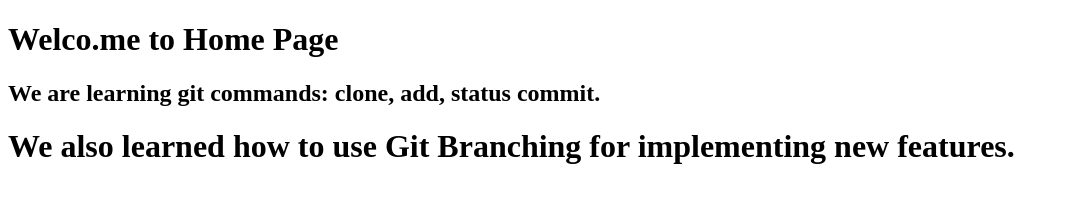
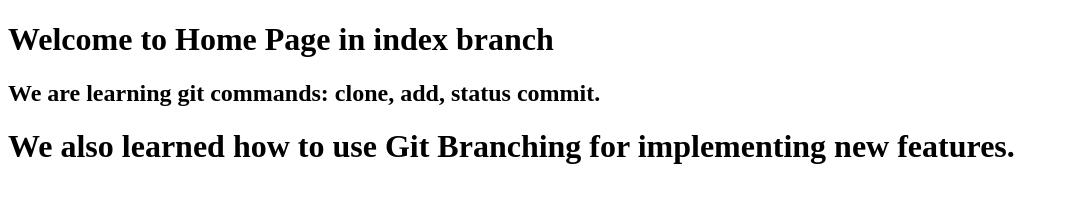
Before and after one commit to Chandan6005/ParvaM-CEC-GenAI-Workshop, a plain HTML site: page index.html in a window 1280 px wide. Shown: the whole page, without its empty margins (0-1069 px from the left). Drawn offline with Linux system fonts and the light colour scheme.

Commit message:
Changed the title in index branch with a commit

```diff
--- a/index.html
+++ b/index.html
@@ -6,7 +6,8 @@
     <title>Document</title>
 </head>
 <body>
-    <h1>Welco.me to Home Page</h1>
+    <!-- Message has been changed in index branch -->
+    <h1>Welcome to Home Page in index branch</h1>
     <h2>We are learning git commands: clone, add, status commit.</h2>
     <h1>We also learned how to use Git Branching for implementing new features.</h1>
 </body>
```
